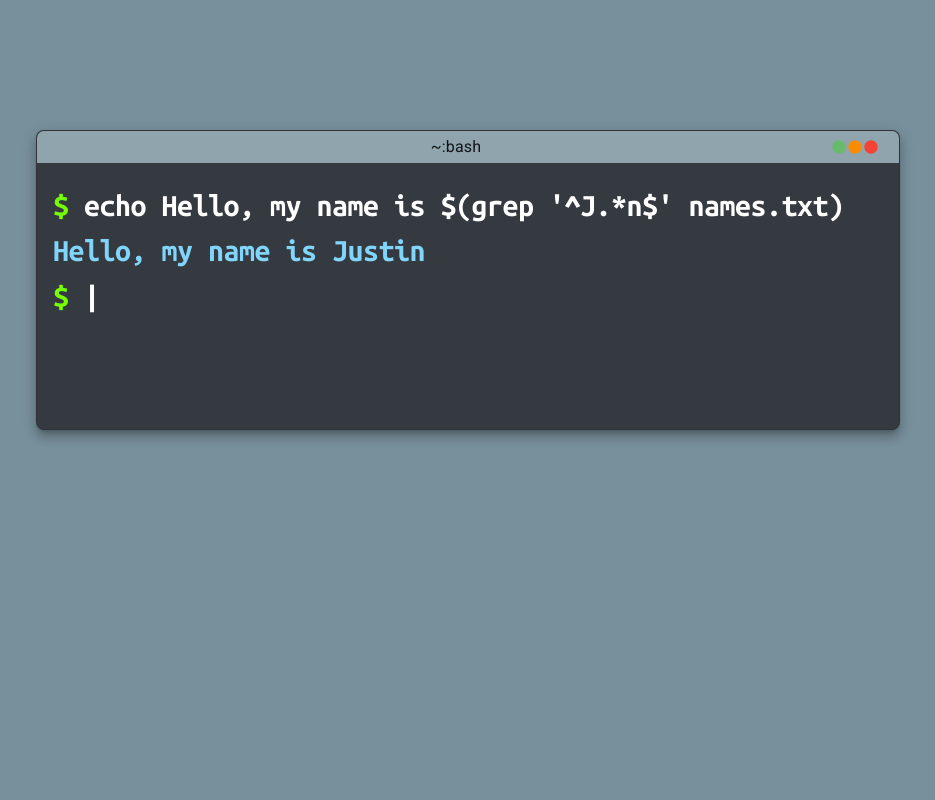
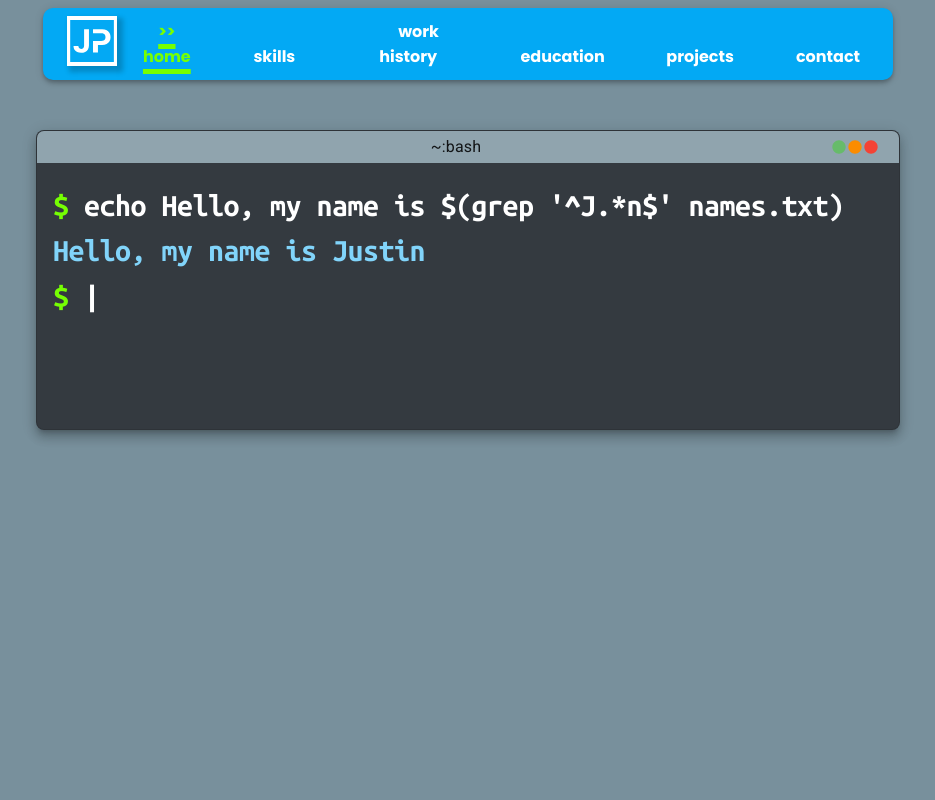
Before and after one commit to jpal91/resume, a Next.js app: page / in a window 1280 px wide. Shown: the top 800 px of the page, without its empty margins (172-1107 px from the left). Built offline with nearby package versions, Linux system fonts and the light colour scheme.

Commit message:
added some small changes to nav

```diff
--- a/components/NavBar/Nav.js
+++ b/components/NavBar/Nav.js
@@ -2,7 +2,7 @@ import React, { useEffect, useState, useRef } from "react";
 import { connect } from "react-redux";
 import AppBar from "@mui/material/AppBar";
 import Toolbar from "@mui/material/Toolbar";
-import Slide from "@mui/material/Slide";
+import Box from '@mui/material/Box'
 import ButtonBase from "@mui/material/ButtonBase";
 import Grid from "@mui/material/Grid";
 import Typography from "@mui/material/Typography";
@@ -101,22 +101,22 @@ const Nav = (props) => {
 
     // })
 
-	// useEffect(() => {
-	// 	if (section != lastSection) {
-	// 		setScroll(true)
-	// 	}
+	useEffect(() => {
+		if (section != lastSection && !scroll) {
+			setScroll(true)
+		}
 
-	// 	if (scroll) {
-	// 		timeRef.current = setTimeout(() => {
-	// 			setScroll(false)
-	// 			setLastSection(section)
-	// 		}, 3000)
-	// 	}
+		if (scroll) {
+			timeRef.current = setTimeout(() => {
+				setScroll(false)
+				setLastSection(section)
+			}, 3000)
+		}
 
-	// 	return () => {
-	// 		clearTimeout(timeRef.current)
-	// 	}
-	// }, [section, lastSection, scroll])
+		return () => {
+			clearTimeout(timeRef.current)
+		}
+	}, [section, lastSection, scroll])
 
     // useEffect(() => {
     //     if (trigger && !scroll) {
@@ -139,17 +139,18 @@ const Nav = (props) => {
 			<AppBar
 				sx={{
 					mt: 1,
-					width: "min-content",
+					width: "max-content",
 					minWidth: "60%",
+					maxWidth: '100%',
 					display: "center",
 					mx: "auto",
 					borderRadius: "10px",
 					backgroundColor: "primary.main",
-                    animation: scroll ? `${show} 1s ease-in forwards`: `${hide} 1s ease-in forwards`,
-                    '&:hover': {
-                        opacity: 1,
-                        animation: `${show} 1s ease-in forwards`
-                    },
+                    // animation: scroll ? `${show} 1s ease-in forwards`: `${hide} 1s ease-in forwards`,
+                    // '&:hover': {
+                    //     opacity: 1,
+                    //     animation: `${show} 1s ease-in forwards`
+                    // },
 				}}
 
 			>
@@ -191,6 +192,7 @@ const Nav = (props) => {
 											})
 										}
 									>
+
 										<Typography
 											variant="navItem"
 											sx={{
@@ -219,6 +221,7 @@ const Nav = (props) => {
 											>{`>> `}</Typography>
 											{e}
 										</Typography>
+
 									</ButtonBase>
 								</React.Fragment>
 							))}
```
